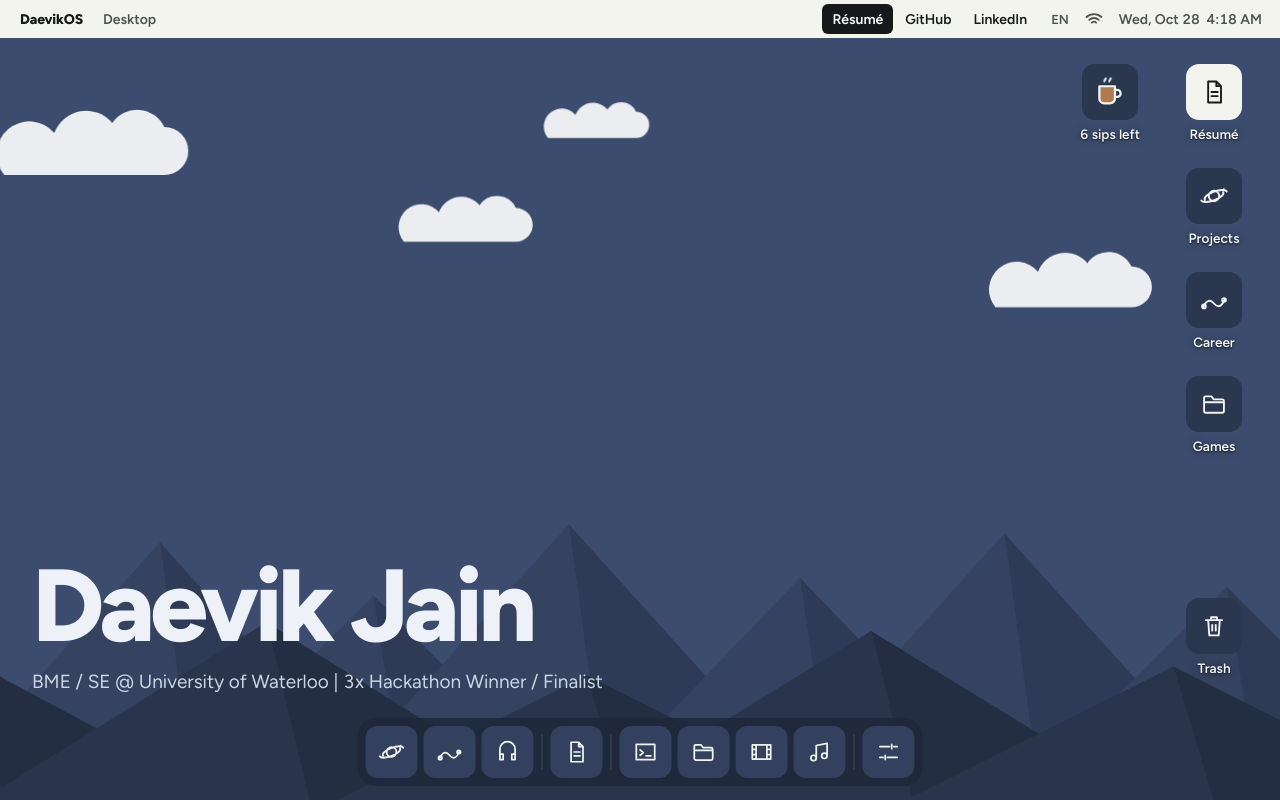
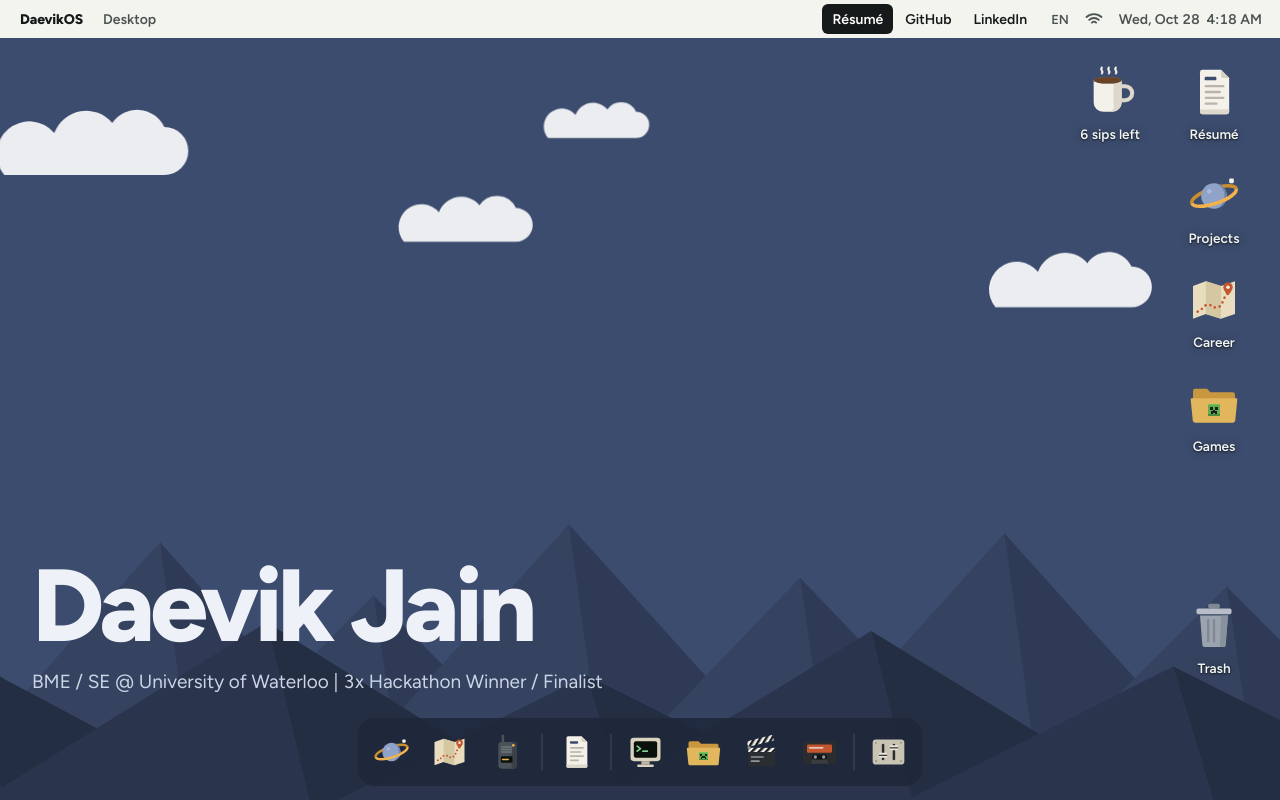
Before and after one commit to DJFiya/portfolio-main, a React (Vite) app: page / in a window 1280 px wide. Built offline with nearby package versions, Linux system fonts and the light colour scheme.

Commit message:
feat(desktop): redraw the desktop and dock icons as flat objects without tiles

```diff
--- a/src/os/DesktopItems.tsx
+++ b/src/os/DesktopItems.tsx
@@ -1,5 +1,6 @@
 import { useEffect, useRef, useState, type PointerEvent, type ReactNode } from 'react'
-import { CloseGlyph, Icon } from './icons'
+import { CloseGlyph } from './icons'
+import { MugObject, ObjectIcon } from './objects'
 import { defaultPos, ITEMS, MUG_SIPS, type DesktopState, type Point } from './desktop-state'
 
 const overlaps = (a: DOMRect, b: DOMRect) => !(a.right < b.left || a.left > b.right || a.bottom < b.top || a.top > b.bottom)
@@ -102,19 +103,11 @@ function Draggable({ id, pos, z, trashable, desk, disabled, trashEl, setHot, onD
   )
 }
 
-// Drawn as a regular desktop icon; the coffee level drops with each sip
 function Mug({ sips }: { sips: number }) {
   const left = MUG_SIPS - sips
   return (
     <span className="icon">
-      <span className="tile">
-        <svg width="34" height="34" viewBox="0 0 24 24" fill="none" aria-hidden="true">
-          <defs><clipPath id="mugclip"><path d="M4.5 8h11v8.5a3.5 3.5 0 0 1-3.5 3.5H8a3.5 3.5 0 0 1-3.5-3.5z" /></clipPath></defs>
-          <rect x="4.5" y={9 + (sips / MUG_SIPS) * 11} width="11" height="12" fill="#B07A4E" clipPath="url(#mugclip)" />
-          <path d="M4.5 8h11v8.5a3.5 3.5 0 0 1-3.5 3.5H8a3.5 3.5 0 0 1-3.5-3.5zM15.5 10.5h1.5a2.5 2.5 0 0 1 0 5h-1.5" stroke="#F1F5F2" strokeWidth="1.6" strokeLinejoin="round" />
-          {left > 0 && <path className="steam" d="M8 5.5c0-1 1-1.2 1-2.2M11.5 5.5c0-1 1-1.2 1-2.2" stroke="#F1F5F2" strokeWidth="1.4" strokeLinecap="round" />}
-        </svg>
-      </span>
+      <span className="tile"><MugObject fill={left / MUG_SIPS} /></span>
       {left > 0 ? `${left} sip${left === 1 ? '' : 's'} left` : 'Refilling…'}
     </span>
   )
@@ -165,9 +158,9 @@ export default function DesktopItems({ state, setState, desk, mobile, sips, onSi
           {it.icon ? (
             <span
               ref={it.id === 'trash' ? (n => { trashRef.current = n }) : undefined}
-              className={['icon', it.doc && 'doc', it.id === 'trash' && 'trash', it.id === 'trash' && hot && 'hot'].filter(Boolean).join(' ')}
+              className={['icon', it.id === 'trash' && 'trash', it.id === 'trash' && hot && 'hot'].filter(Boolean).join(' ')}
             >
-              <span className="tile"><Icon name={it.icon} color={it.doc ? '#15191A' : '#F1F5F2'} /></span>
+              <span className="tile"><ObjectIcon id={it.id} /></span>
               {it.label}
             </span>
           ) : <Mug sips={sips} />}
--- a/src/os/Os.tsx
+++ b/src/os/Os.tsx
@@ -4,7 +4,7 @@ import { APPS, DOCK } from './apps'
 import { WALLS } from './content'
 import { MUG_SIPS, useDesktopState } from './desktop-state'
 import DesktopItems from './DesktopItems'
-import { Icon } from './icons'
+import { ObjectIcon } from './objects'
 import MenuStatus from './MenuStatus'
 import { OsContext, type OsApi } from './os-context'
 import Wallpaper from './Wallpaper'
@@ -167,7 +167,7 @@ export default function Os() {
                 const running = wins.some(w => w.id === id && !w.closing), active = top?.id === id
                 return (
                   <button key={id} type="button" className={['dk', running && 'running', active && 'active'].filter(Boolean).join(' ')} aria-label={APPS[id].title} aria-current={active || undefined} onClick={() => onDock(id)}>
-                    <Icon name={APPS[id].icon} size={26} />
+                    <ObjectIcon id={id} size={40} />
                     <span className="tip" aria-hidden="true">{APPS[id].title}</span>
                   </button>
                 )
--- a/src/os/desktop-state.ts
+++ b/src/os/desktop-state.ts
@@ -41,10 +41,10 @@ export function defaultPos(id: string, W: number, H: number): Point {
   return { x, y }
 }
 
-type ItemDef = { id: string; label?: string; icon?: IconName; app?: string; doc?: boolean; trashable: boolean }
+type ItemDef = { id: string; label?: string; icon?: IconName; app?: string; trashable: boolean }
 
 export const ITEMS: ItemDef[] = [
-  { id: 'resume', label: 'Résumé', icon: 'resume', doc: true, app: 'resume', trashable: true },
+  { id: 'resume', label: 'Résumé', icon: 'resume', app: 'resume', trashable: true },
   { id: 'projects', label: 'Projects', icon: 'projects', app: 'projects', trashable: true },
   { id: 'career', label: 'Career', icon: 'career', app: 'career', trashable: true },
   { id: 'games', label: 'Games', icon: 'folder', app: 'games', trashable: true },
--- /dev/null
+++ b/src/os/objects.tsx
@@ -0,0 +1,133 @@
+import { useId, type ReactNode } from 'react'
+
+// Desktop and dock icons: each is the object itself, flat in two or three tones, lit from the top left.
+// Drawn on a 48×48 grid with no tile behind them, like icons on a real desktop.
+
+// [x, y, w, h, fill] on the 8×8 sprite grid the games use
+type Px = [number, number, number, number, string]
+const sprite = (px: Px[]) => (
+  <g transform="translate(6 6) scale(4.5)" shapeRendering="crispEdges">
+    {px.map(([x, y, w, h, f], i) => <rect key={i} x={x} y={y} width={w} height={h} fill={f} />)}
+  </g>
+)
+const SNAKE: Px[] = [
+  [0, 0, 8, 8, '#18211C'], [1, 5, 4, 1, '#6FBF73'], [4, 3, 1, 2, '#7FD38B'], [4, 3, 2, 1, '#7FD38B'], [5, 3, 1, 1, '#A8E6A0'], [6, 1, 1, 1, '#F2B24C'],
+]
+const CREEPER: Px[] = [
+  [0, 0, 8, 8, '#5FB04C'], [0, 0, 8, 1, '#73C160'], [0, 7, 8, 1, '#4A8C3B'],
+  [1, 2, 2, 2, '#1A1D22'], [5, 2, 2, 2, '#1A1D22'], [3, 4, 2, 2, '#1A1D22'], [2, 5, 1, 2, '#1A1D22'], [5, 5, 1, 2, '#1A1D22'],
+]
+
+const ART: Record<string, (stripes: string) => ReactNode> = {
+  resume: () => <>
+    <path d="M12 7a2 2 0 0 1 2-2h16l7 7v29a2 2 0 0 1-2 2H14a2 2 0 0 1-2-2z" fill="#F4F1EA" />
+    <path d="M30 5v5a2 2 0 0 0 2 2h5z" fill="#D6D0C2" />
+    <rect x="16" y="11" width="10" height="3" rx="1" fill="#3C4C6E" />
+    <path d="M17 19h15M17 24h12M17 29h15M17 34h9" stroke="#B9B4A8" strokeWidth="2" strokeLinecap="round" />
+    <path d="M12 39h25v2a2 2 0 0 1-2 2H14a2 2 0 0 1-2-2z" fill="#DDD8CB" />
+  </>,
+  projects: () => <>
+    <path d="M4 24a20 6.5 0 0 1 40 0" transform="rotate(-18 24 24)" fill="none" stroke="#C98F2E" strokeWidth="3" />
+    <circle cx="24" cy="24" r="11" fill="#8FA2C8" />
+    <path d="M24 13a11 11 0 0 1 0 22 9 11 0 0 0 0-22z" fill="#6C80A8" />
+    <circle cx="20" cy="20" r="2" fill="#A9B9DA" />
+    <path d="M4 24a20 6.5 0 0 0 40 0" transform="rotate(-18 24 24)" fill="none" stroke="#F2B24C" strokeWidth="3" />
+    <rect x="37" y="9" width="4" height="4" rx="1" fill="#F4F1EA" />
+  </>,
+  career: () => <>
+    <path d="M6 12l11-4 13 4 12-4v28l-12 4-13-4-11 4z" fill="#E8DDBF" />
+    <path d="M17 8l13 4v28l-13-4z" fill="#D5C7A1" />
+    <path d="M10 34c4-1 5-6 9-6s5 4 9 2 4-9 8-12" fill="none" stroke="#C2562E" strokeWidth="2.2" strokeLinecap="round" strokeDasharray="0.1 4.2" />
+    <path d="M36 9a4 4 0 0 1 4 4c0 3-4 7-4 7s-4-4-4-7a4 4 0 0 1 4-4z" fill="#C2562E" />
+    <circle cx="36" cy="13" r="1.5" fill="#F4F1EA" />
+  </>,
+  games: () => <>
+    <path d="M6 13a2 2 0 0 1 2-2h10l3 3h19a2 2 0 0 1 2 2v4H6z" fill="#C9973F" />
+    <path d="M5 19h38a1 1 0 0 1 1 1.1l-1.8 18.1A2 2 0 0 1 40.2 40H7.8a2 2 0 0 1-2-1.8L4 20.1A1 1 0 0 1 5 19z" fill="#E2B65C" />
+    <g transform="translate(19 24) scale(1.25)" shapeRendering="crispEdges">
+      {CREEPER.map(([x, y, w, h, f], i) => <rect key={i} x={x} y={y} width={w} height={h} fill={f} />)}
+    </g>
+  </>,
+  trash: () => <>
+    <rect x="19" y="5" width="10" height="4" rx="1.5" fill="#7F8893" />
+    <rect x="9" y="9" width="30" height="5" rx="1.5" fill="#B7BEC7" />
+    <path d="M12 15h24l-2 25a2 2 0 0 1-2 2H16a2 2 0 0 1-2-2z" fill="#9AA3AE" />
+    <path d="M30 15h6l-2 25a2 2 0 0 1-2 2h-3z" fill="#88919C" />
+    <path d="M19 19v18M24 19v18" stroke="#7F8893" strokeWidth="2" strokeLinecap="round" />
+  </>,
+  contact: () => <>
+    <rect x="17" y="3" width="3" height="11" rx="1.5" fill="#4A5157" />
+    <rect x="13" y="12" width="22" height="32" rx="4" fill="#4A5157" />
+    <rect x="29" y="12" width="6" height="32" rx="3" fill="#3A4045" />
+    <path d="M17 18h12M17 21h12M17 24h12" stroke="#6E767D" strokeWidth="1.6" strokeLinecap="round" />
+    <rect x="16" y="29" width="14" height="8" rx="1.5" fill="#0A110D" />
+    <path d="M18 33h7" stroke="#F2B24C" strokeWidth="1.6" strokeLinecap="round" />
+    <circle cx="31" cy="16" r="1.6" fill="#F2B24C" />
+  </>,
+  terminal: () => <>
+    <rect x="6" y="7" width="36" height="28" rx="4" fill="#D9D2BE" />
+    <rect x="10" y="11" width="28" height="20" rx="2.5" fill="#0A110D" />
+    <path d="M14 17l4 3-4 3" fill="none" stroke="#7FD38B" strokeWidth="2" strokeLinecap="round" strokeLinejoin="round" />
+    <rect x="20" y="22" width="7" height="2" fill="#7FD38B" />
+    <rect x="19" y="35" width="10" height="4" fill="#BFB7A1" />
+    <rect x="14" y="39" width="20" height="3" rx="1.5" fill="#D9D2BE" />
+  </>,
+  cinema: stripes => <>
+    <rect x="8" y="11" width="32" height="7" rx="1" transform="rotate(-14 8 18)" fill={`url(#${stripes})`} />
+    <rect x="8" y="19" width="32" height="5" fill={`url(#${stripes})`} />
+    <rect x="8" y="24" width="32" height="17" rx="1.5" fill="#2A2E31" />
+    <path d="M12 30h14M12 35h9" stroke="#8E959B" strokeWidth="2" strokeLinecap="round" />
+    <circle cx="9" cy="18.5" r="1.8" fill="#8E959B" />
+  </>,
+  music: () => <>
+    <rect x="4" y="11" width="40" height="27" rx="3" fill="#2A2C2E" />
+    <rect x="9" y="15" width="30" height="10" rx="1.5" fill="#C2562E" />
+    <path d="M12 19h16" stroke="#F4F1EA" strokeWidth="1.6" strokeLinecap="round" />
+    <path d="M13 38l3-6h16l3 6z" fill="#3A3D40" />
+    <rect x="15" y="27" width="18" height="6" rx="3" fill="#111" />
+    <circle cx="19" cy="30" r="2" fill="#8E959B" />
+    <circle cx="29" cy="30" r="2" fill="#8E959B" />
+  </>,
+  settings: () => <>
+    <rect x="5" y="9" width="38" height="30" rx="4" fill="#C9C3B3" />
+    {[[9, 13], [39, 13], [9, 35], [39, 35]].map(([x, y]) => <circle key={`${x}${y}`} cx={x} cy={y} r="1.3" fill="#A39C89" />)}
+    <rect x="16" y="14" width="3" height="20" rx="1.5" fill="#2A2E31" />
+    <rect x="29" y="14" width="3" height="20" rx="1.5" fill="#2A2E31" />
+    <rect x="12.5" y="25" width="10" height="6" rx="1.5" fill="#E9E4D7" />
+    <rect x="12.5" y="27.3" width="10" height="1.4" fill="#2A2E31" />
+    <rect x="25.5" y="16" width="10" height="6" rx="1.5" fill="#E9E4D7" />
+    <rect x="25.5" y="18.3" width="10" height="1.4" fill="#2A2E31" />
+  </>,
+  snake: () => sprite(SNAKE),
+  bossrush: () => sprite(CREEPER),
+}
+
+export function ObjectIcon({ id, size = 56 }: { id: string; size?: number }) {
+  const stripes = useId().replace(/:/g, '')
+  return (
+    <svg width={size} height={size} viewBox="0 0 48 48" aria-hidden="true">
+      {id === 'cinema' && (
+        <defs>
+          <pattern id={stripes} width="6" height="6" patternUnits="userSpaceOnUse" patternTransform="rotate(45)">
+            <rect width="3" height="6" fill="#1A1D22" /><rect x="3" width="3" height="6" fill="#F4F1EA" />
+          </pattern>
+        </defs>
+      )}
+      {ART[id]?.(stripes)}
+    </svg>
+  )
+}
+
+// The mug drops its coffee level and steam as it is drunk
+export function MugObject({ fill, size = 56 }: { fill: number; size?: number }) {
+  return (
+    <svg width={size} height={size} viewBox="0 0 48 48" aria-hidden="true">
+      {fill > 0 && <path className="steam" d="M17 4c-2 2 2 3 0 5M23 4c-2 2 2 3 0 5M29 4c-2 2 2 3 0 5" fill="none" stroke="#F4F1EA" strokeWidth="1.8" strokeLinecap="round" opacity=".65" />}
+      <path d="M34 19h3a6 6 0 0 1 0 12h-3" fill="none" stroke="#DDD8CB" strokeWidth="3.5" />
+      <path d="M10 14h24v19a8 8 0 0 1-8 8h-8a8 8 0 0 1-8-8z" fill="#F4F1EA" />
+      <path d="M27 14h7v19a8 8 0 0 1-8 8h-1a8 8 0 0 0 2-8z" fill="#DDD8CB" />
+      <ellipse cx="22" cy="14" rx="12" ry="2.8" fill="#8A8476" />
+      <ellipse cx="22" cy="14" rx={12 * fill} ry={2.8 * fill} fill="#6B4428" />
+    </svg>
+  )
+}
--- a/src/os/os.css
+++ b/src/os/os.css
@@ -69,10 +69,10 @@ a { color: var(--accent); text-underline-offset: 3px; }
 /* Labels sit on whatever drifts behind them, so they carry their own shadow */
 .icon { text-shadow: 0 1px 2px rgba(0, 0, 0, 0.7), 0 0 10px rgba(0, 0, 0, 0.4); }
 .item:hover .icon, .item:focus-visible .icon { background: rgba(255, 255, 255, 0.09); }
-.icon .tile { width: 56px; height: 56px; border-radius: 13px; display: grid; place-items: center; background: color-mix(in srgb, var(--wall) 72%, #000); transition: transform 160ms var(--ease), background-color 400ms ease; }
-.icon.doc .tile { background: #F4F4EF; }
+.icon .tile { width: 56px; height: 56px; display: grid; place-items: center; transition: transform 160ms var(--ease); }
 .item:active .icon .tile { transform: scale(0.95); }
-.icon.trash.hot .tile { background: #7A2E26; transform: scale(1.08); }
+.icon.trash.hot { background: rgba(255, 255, 255, 0.16); }
+.icon.trash.hot .tile { transform: scale(1.1); }
 .icon .steam { animation: steam 2.2s ease-in-out infinite; }
 @keyframes steam { 0%, 100% { opacity: 0.35; transform: translateY(1px); } 50% { opacity: 1; transform: translateY(-1px); } }
 .sticky { width: 230px; min-height: 140px; background: #F6E58D; color: #2B2A1E; border-radius: 3px; box-shadow: 0 10px 24px rgba(0, 0, 0, 0.25); display: flex; flex-direction: column; text-align: left; }
@@ -117,14 +117,13 @@ a { color: var(--accent); text-underline-offset: 3px; }
 
 /* ---------- dock ---------- */
 #dock { position: absolute; left: 50%; bottom: 14px; transform: translateX(-50%); display: flex; gap: 6px; padding: 8px; background: color-mix(in srgb, var(--wall) 45%, rgb(0 0 0 / 0.74)); border-radius: 18px; z-index: 4000; }
-.dk { position: relative; width: 52px; height: 52px; border: 0; border-radius: 12px; background: color-mix(in srgb, var(--wall) 85%, #000); cursor: pointer; display: grid; place-items: center; transition: transform 180ms var(--ease), background-color 160ms ease; }
-.dk:hover { background: color-mix(in srgb, var(--wall) 85%, #FFF); transform: translateY(-3px); }
+.dk { position: relative; width: 52px; height: 52px; border: 0; border-radius: 12px; background: transparent; cursor: pointer; display: grid; place-items: center; transition: transform 180ms var(--ease), background-color 160ms ease; }
+.dk:hover { transform: translateY(-3px); }
 .dk:active { transform: translateY(-1px) scale(0.95); }
 .dk .tip { position: absolute; bottom: 62px; left: 50%; transform: translate(-50%, 4px); white-space: nowrap; padding: 5px 9px; border-radius: 6px; background: #F4F4EF; color: var(--ink); font-size: 13px; font-weight: 600; opacity: 0; pointer-events: none; transition: opacity 120ms ease, transform 120ms var(--ease); }
 .dk:hover .tip, .dk:focus-visible .tip { opacity: 1; transform: translate(-50%, 0); }
 .dk.running::after { content: ""; position: absolute; bottom: -5px; left: 50%; width: 5px; height: 5px; border-radius: 3px; background: rgba(255, 255, 255, 0.55); transform: translateX(-50%); transition: width 180ms var(--ease), background-color 180ms ease; }
 /* The app in front gets a longer, brighter bar than the others that are open */
-.dk.active { background: color-mix(in srgb, var(--wall) 78%, #FFF); }
 .dk.active::after { width: 16px; background: #FFF; }
 .dk-sep { width: 1px; margin: 8px 2px; background: rgba(255, 255, 255, 0.16); }
 
@@ -180,7 +179,7 @@ a { color: var(--accent); text-underline-offset: 3px; }
   .win { left: 8px !important; top: 8px !important; width: calc(100% - 16px) !important; height: calc(100% - 96px) !important; }
   .wresize { display: none; } .wtitle { cursor: default; }
   #dock { gap: 4px; padding: 6px; max-width: calc(100% - 16px); overflow-x: auto; }
-  .dk { width: 44px; height: 44px; } .dk-sep { display: none; }
+  .dk { width: 44px; height: 44px; } .dk svg { width: 34px; height: 34px; } .dk-sep { display: none; }
 }
 @media (prefers-reduced-motion: reduce) {
   *, *::before, *::after { animation-duration: 1ms !important; animation-iteration-count: 1 !important; transition-duration: 1ms !important; }
```
